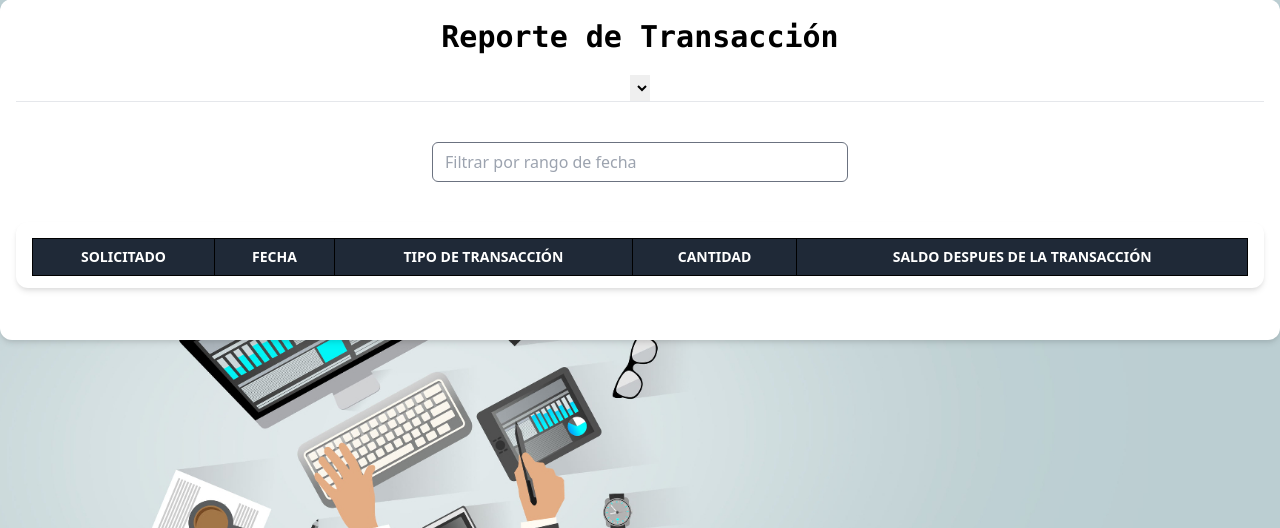
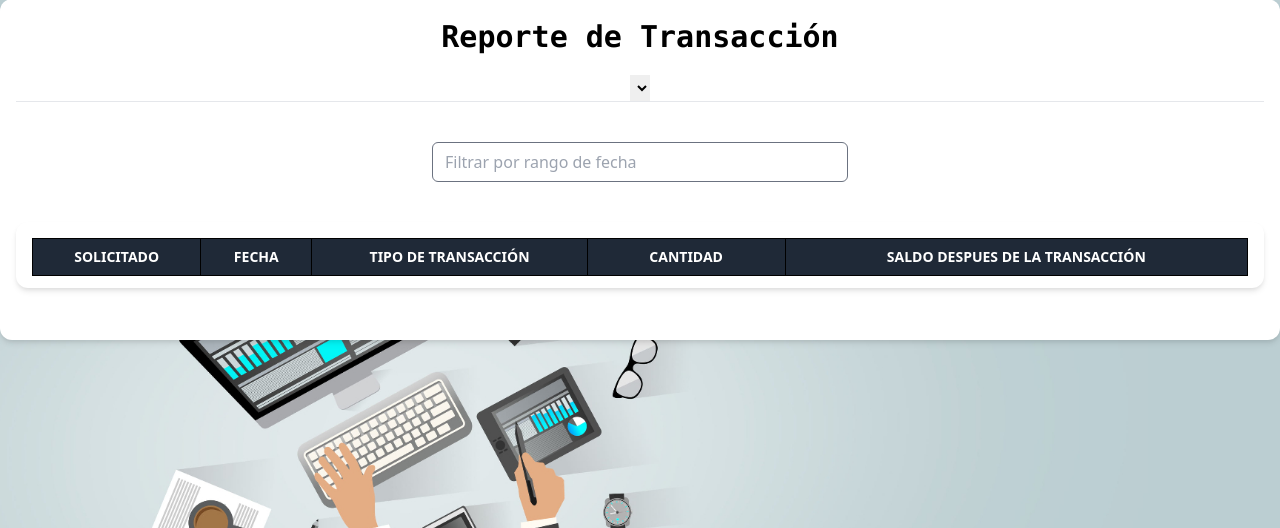
Before and after one commit to Carlos-Coronel/banking, a Django app: template templates/transactions/transaction_report.html in a window 1280 px wide. Shown: the part 119-647 px from the top of the page. Run offline with Django 3.2, Linux system fonts and the light colour scheme; the template is opened without the code that fills it: values that come from a table or form of the project are taken from there, others are empty; parts of the project's set-up code (start-up, migrations or seed data) failed here and were passed over; some libraries are stand-ins or nearby versions.

Commit message:
Cambio_estilo

```diff
--- a/templates/accounts/user_login.html
+++ b/templates/accounts/user_login.html
@@ -4,7 +4,7 @@
     <p class="block sm:inline">{{ error }}</p>
 </div>
 {% endfor %} {% endif %}
-<div class="grid grid-cols-3 gap-4">
+<div class="grid grid-cols-1 sm:grid-cols-2 md:grid-cols-3 gap-4">
     <div></div>
     <div class="py-2 px-3 rounded-xl bg-white mt-12">
         <h1 class="font-mono font-bold text-3xl text-center pb-5 shadow-md">Iniciar sesión</h1>
--- a/templates/core/base.html
+++ b/templates/core/base.html
@@ -120,6 +120,17 @@
 
         {% endblock %}
         {% block footer_extra %}{% endblock %}
+
+
+    <!-- Script para mostrar/ocultar menú en pantallas más pequeñas -->
+    <script>
+        $(document).ready(function () {
+            $('.lg\\:hidden').on('click', function () {
+                $('.lg\\:flex').toggleClass('hidden');
+            });
+        });
+    </script>
+
     </body>
 
 </html>
--- a/templates/core/navbar.html
+++ b/templates/core/navbar.html
@@ -20,8 +20,8 @@
                     Retirar
                 </a>
             </div>
-            <div class="flex w-auto">
-                <div class="text-blue-900 my-auto font-black px-5">Bienvenido, {{ request.user.first_name }} {{ request.user.last_name }}!</div>
+            <div class="flex w-auto ">
+                <div class="text-blue-1200 my-aut font-black px-5">Bienvenido, {{ request.user.first_name }} {{ request.user.last_name }}!</div>
                 <a href="{% url 'accounts:user_logout' %}" class="mx-2 inline-block font-medium text-sm px-4 py-2 leading-none bg-blue-900 rounded text-white border-white hover:border-transparent hover:text-gray-800 hover:bg-white mt-4 lg:mt-0">Cerrar sesión</a>
             </div>
         {% else %}
--- a/templates/transactions/transaction_report.html
+++ b/templates/transactions/transaction_report.html
@@ -23,7 +23,7 @@
         <p class="text-red-600 text-sm italic">{{ error }}</p>
         {% endfor %} {% endif %}
     </form>
-    <div class="my-10 py-3 px-4 bg-white rounded-xl shadow-md" id="transactions-table">
+    <div class="my-10 py-3 px-4 bg-white rounded-xl shadow-md overflow-x-auto" id="transactions-table">
 
     <table class="table-auto mx-auto w-full mt-1 border-collapse">
         <thead class="bg-gray-800 text-white">
@@ -31,8 +31,8 @@
                 <th class=" border border-black px-4 py-2">Solicitado</th>
                 <th class=" border border-black px-4 py-2">Fecha</th>
                 <th class=" border border-black px-4 py-2">Tipo de transacción</th>
-                <th class=" border border-black px-4 py-2">Cantidad</th>
-                <th class=" border border-black px-4 py-2">Saldo despues de la transacción</th>
+                <th class=" border border-black px-8 py-2">Cantidad</th>
+                <th class=" border border-black px-8 py-2">Saldo despues de la transacción</th>
             </tr>
         </thead>
         <tbody>
```
